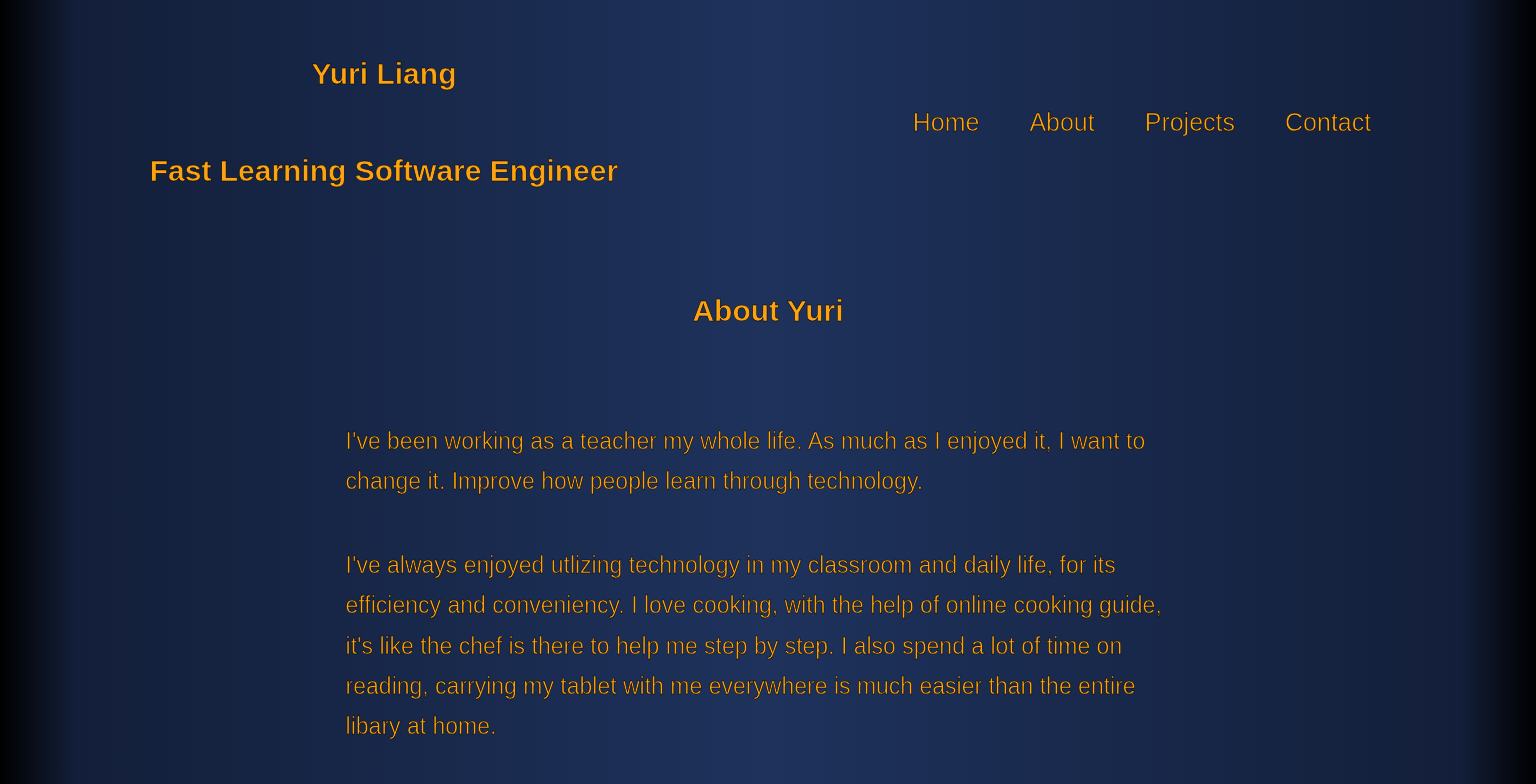
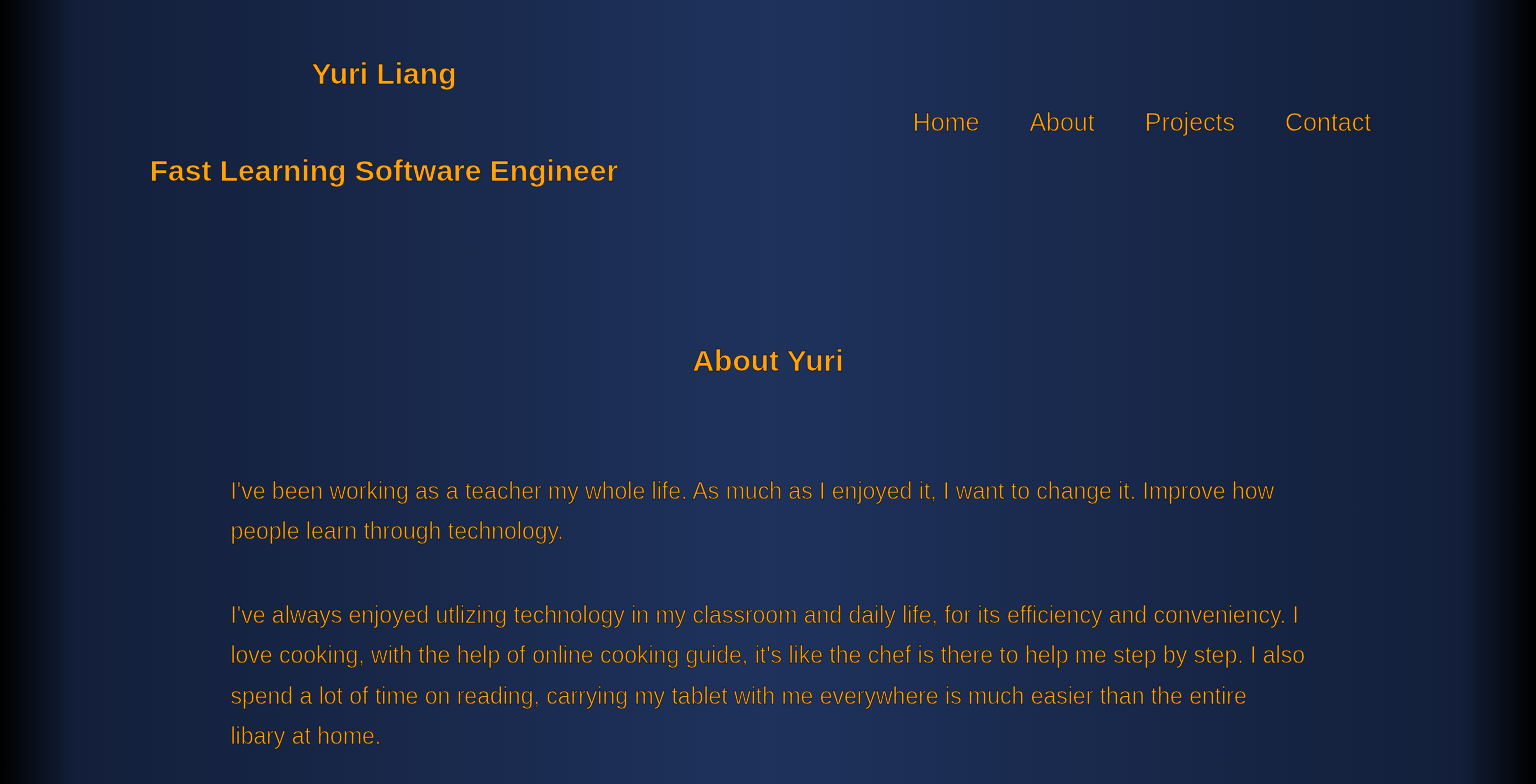
Before and after one commit to yl1462/portfolio, a React (Create React App) app: page /about in a window 1536 px wide. Shown: the top 784 px of the page. Built offline with nearby package versions, Linux system fonts and the light colour scheme.

Commit message:
added more to contact page

```diff
--- a/src/App.css
+++ b/src/App.css
@@ -30,6 +30,7 @@ body {
 
 main {
   display: block;
+  padding-bottom: 75px
 }
 
 /**
@@ -440,7 +441,7 @@ img {
   display: flex;
   flex-flow: column;
   align-items: center;
-  padding-bottom: 100px
+  /* padding-bottom: 100px */
 }
 
 .form input, .form textarea {
@@ -505,8 +506,9 @@ a:active {
   }
 
   .intro,.about {
-    margin: 0 auto;
-    width: 55%;
+    margin: 50px auto;
+    flex-wrap: wrap;
+    align-content: center;
   }
 
   footer {
--- a/src/Contact/Contact.js
+++ b/src/Contact/Contact.js
@@ -8,6 +8,14 @@ function Contact() {
   }
   return (
     <div>
+
+      <div className="intro">
+      <h2>Contact Yuri</h2><br />
+      <p>Thank you so much for clicking on my portfolio page! I hope you are liking what you are seeing so far!</p>
+      <p>Feel free to browse around my LinkedIn page, Github repos or just send me an email.</p>
+      <p>I wish you a wonderful day!</p><br/>
+      </div>
+
       <div className="contactLinks">
         <ul>
           <li><a href="https://www.linkedin.com/in/weirui-yuri-liang" target="_blank" rel="noreferrer"
@@ -16,7 +24,7 @@ function Contact() {
           </li>
           <li><a href="mailto:yliang1462@hotmail.com" target="_blank" rel="noreferrer">yliang1462@hotmail.com</a></li>
         </ul>
-      </div>
+      </div><br />
 
       <form onSubmit={handleSubmit} className="form">
         <label htmlFor="email">
```
